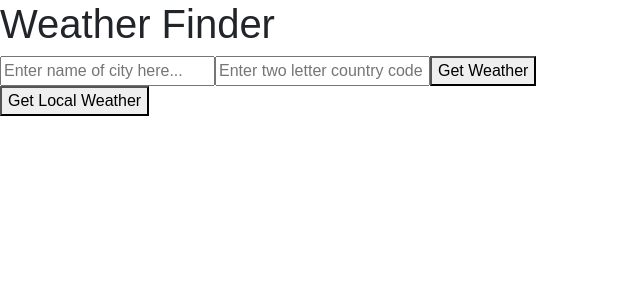
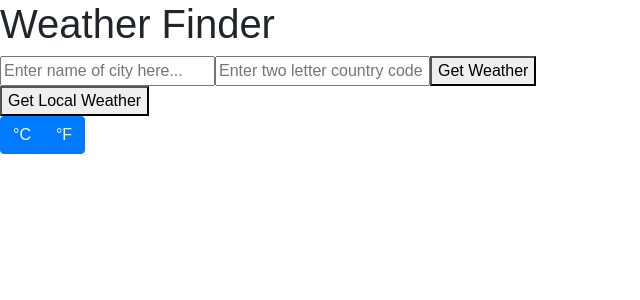
Before and after one commit to MarkFSkinner/weather-app-react-redux, a React (Create React App) app: page / in a window 1280 px wide. Shown: the top 300 px of the page, without its empty margins (0-640 px from the left). Built offline with nearby package versions, Linux system fonts and the light colour scheme; no server answers.

Commit message:
Add toggleTemperature and Converter to app

```diff
--- a/src/App.js
+++ b/src/App.js
@@ -3,7 +3,8 @@ import Title from './components/Title';
 import Location from './components/Location';
 import Form from './components/Form';
 import Weather from './components/Weather';
-import './App.css';
+import Converter from './components/Converter';
+//import './App.css';
 
 const API_KEY = process.env.REACT_APP_WEATHER_API_KEY;
 
@@ -14,6 +15,9 @@ class App extends Component {
     city: undefined,
     country: undefined,
     temperature: undefined,
+    temperatureC: undefined,
+    temperatureF: undefined,
+    unit: undefined,
     humidity: undefined,
     description: undefined,
     icon: undefined,
@@ -25,11 +29,15 @@ class App extends Component {
       city: data.name,
       country: data.sys.country,
       temperature: Math.round(data.main.temp),
+      temperatureC: Math.round(data.main.temp),
+      temperatureF: Math.round(data.main.temp * 9/5 +32),
+      unit: '°C',
       humidity: data.main.humidity,
       description: data.weather[0].description,
       icon: `http://openweathermap.org/img/w/${data.weather[0].icon}.png`,
       error: ''
     });
+    console.log(this.state.unit);
   }
 
   getLocation = () => {
@@ -59,6 +67,9 @@ class App extends Component {
         city: undefined,
         country: undefined,
         temperature: undefined,
+        temperatureC: undefined,
+        temperatureF: undefined,
+        unit: undefined,
         humidity: undefined,
         description: undefined,
         icon: undefined,
@@ -67,7 +78,19 @@ class App extends Component {
     }
   }
 
-
+  toggleTemperature = (e) => {
+    if(e.target.classList.contains('celsius')) {
+      this.setState({
+        temperature: this.state.temperatureC,
+        unit: '°C'
+      });
+    } else if (e.target.classList.contains('fahrenheit')) {
+      this.setState({
+        temperature: this.state.temperatureF,
+        unit: '°F'
+      });
+    }
+  }
 
   render() {
     return (
@@ -79,11 +102,13 @@ class App extends Component {
           city={this.state.city}
           country={this.state.country}
           temperature={this.state.temperature}
+          unit={this.state.unit}
           humidity={this.state.humidity}
           description={this.state.description}
           icon={this.state.icon}
           error={this.state.error}
         />
+        <Converter toggleTemperature={this.toggleTemperature}/>
       </div>
     );
   }
--- /dev/null
+++ b/src/components/Converter.js
@@ -0,0 +1,14 @@
+import React from 'react';
+
+const Converter = props => (
+  <div className='btn-group btn-group-toggle' data-toggle='buttons'>
+    <label onClick={props.toggleTemperature} className='btn btn-primary celsius active'>
+      <input type='radio' name='options' autoComplete='off' /> °C
+    </label>
+    <label onClick={props.toggleTemperature} className='btn btn-primary fahrenheit'>
+      <input type='radio' name='options' autoComplete='off' /> °F
+    </label>
+  </div>
+);
+
+export default Converter;
--- a/src/components/Weather.js
+++ b/src/components/Weather.js
@@ -4,10 +4,10 @@ const Weather = props => (
   <div>
     { props.city && <p>City: {props.city}</p> }
     { props.country && <p>Country: {props.country}</p> }
-    { props.temperature && <p>Temperature: {props.temperature}</p> }
+    { props.temperature && props.unit && <p>Temperature: {props.temperature} {props.unit}</p> }
     { props.humidity && <p>Humidity: {props.humidity}</p> }
     { props.description && <p>Description: {props.description}</p> }
-    { props.icon && <p>Icon: <img src={props.icon}/></p> }
+    { props.icon && <p>Icon: <img src={props.icon} alt='Weather Icon'/></p> }
     { props.error && <p>Error: {props.error}</p> }
   </div>
 )
```
